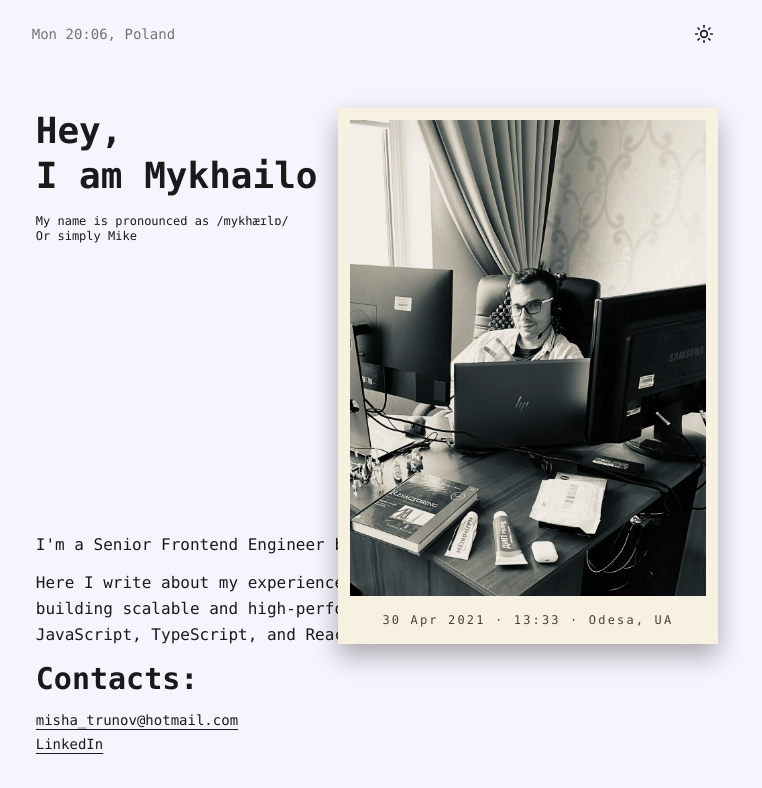
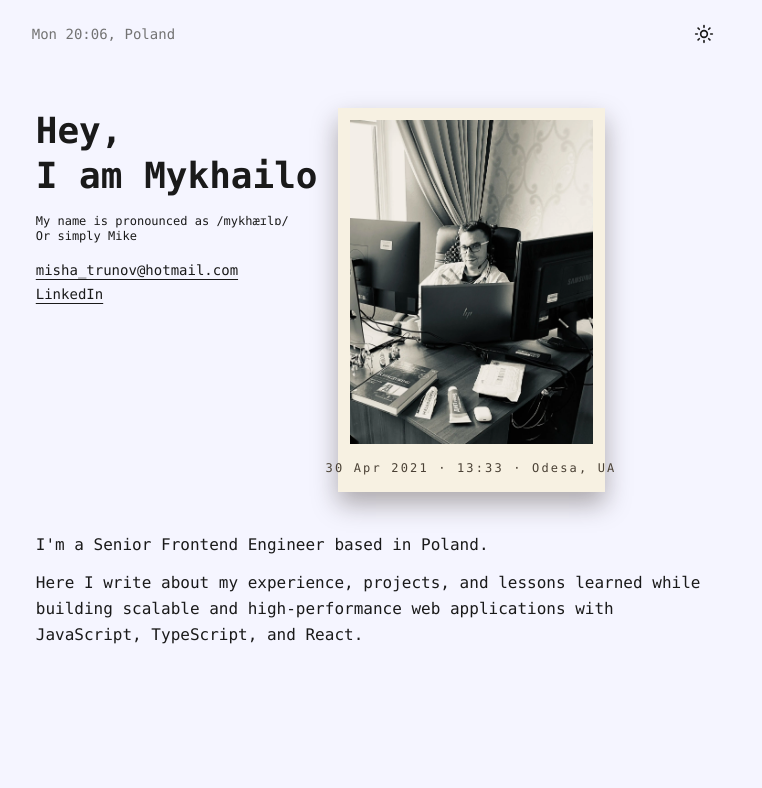
Before and after one commit to LazyMisha/mike-landing, a Next.js app: page / in a window 1280 px wide. Shown: the top 788 px of the page, without its empty margins (263-1025 px from the left). Built offline with nearby package versions, Linux system fonts and the light colour scheme.

Commit message:
refactor: replace Contact component with InfoSection and add LinksSection

```diff
--- a/src/app/page.tsx
+++ b/src/app/page.tsx
@@ -1,6 +1,6 @@
 import { Header } from "@/components/Header";
 import { Hero } from "@/components/Hero";
-import { Contact } from "@/components/Contact";
+import { InfoSection } from "@/components/InfoSection";
 import { PageWrapper } from "@/components/PageWrapper";
 
 export default function Home() {
@@ -8,7 +8,7 @@ export default function Home() {
     <PageWrapper as="main">
       <Header />
       <Hero />
-      <Contact />
+      <InfoSection />
     </PageWrapper>
   );
 }
--- a/src/components/Contact.tsx
+++ /dev/null
@@ -1,40 +0,0 @@
-import { Heading } from "./Heading";
-import { Body } from "./Body";
-import { landingData } from "@/lib/data";
-
-export function Contact() {
-  const { email } = landingData.personal;
-  const { linkedin } = landingData.socials;
-
-  return (
-    <section className="flex flex-col gap-3 px-5 pb-10">
-      <Body>I&apos;m a Senior Frontend Engineer based in Poland.</Body>
-      <Body>
-        Here I write about my experience, projects, and lessons learned while
-        building scalable and high-performance web applications with JavaScript,
-        TypeScript, and React.
-      </Body>
-      <Heading as="h2">Contacts:</Heading>
-      <div className="flex flex-col gap-1">
-        {email && (
-          <a
-            href={`mailto:${email}`}
-            className="text-xs sm:text-sm underline underline-offset-4 hover:text-foreground transition-colors"
-          >
-            {email}
-          </a>
-        )}
-        {linkedin && (
-          <a
-            href={linkedin}
-            target="_blank"
-            rel="noopener noreferrer"
-            className="text-xs sm:text-sm underline underline-offset-4 hover:text-foreground transition-colors"
-          >
-            LinkedIn
-          </a>
-        )}
-      </div>
-    </section>
-  );
-}
--- a/src/components/Hero.tsx
+++ b/src/components/Hero.tsx
@@ -1,17 +1,22 @@
+import Image from "next/image";
 import { PolaroidFrame } from "./PolaroidFrame";
 import { Heading } from "./Heading";
 import { Small } from "./Small";
+import { LinksSection } from './LinksSection';
 import { landingData } from "@/lib/data";
-import Image from "next/image";
 
 export function Hero() {
-  const { pronunciationLine1, pronunciationLine2, photoMeta, photo } =
-    landingData.hero;
+  const {
+    pronunciationLine1,
+    pronunciationLine2,
+    photoMeta,
+    photo
+  } = landingData.hero;
   const { name } = landingData.personal;
 
   return (
-    <section className="flex flex-col items-stretch px-5 pt-4 pb-10 md:flex-row md:items-start md:gap-5 md:h-[58vh] md:pt-10 md:pb-16">
-      <div className="flex flex-col gap-3 md:gap-4 md:shrink-0">
+    <section className="flex flex-col items-stretch px-5 pt-4 pb-4 md:flex-row md:items-start md:gap-5 md:h-[58vh] md:pt-10 md:pb-10">
+      <div className="flex flex-col pb-4 gap-4 md:gap-4 md:shrink-0">
         <Heading>
           Hey,
           <br className="hidden md:block" />
@@ -22,8 +27,9 @@ export function Hero() {
           <br />
           {pronunciationLine2}
         </Small>
+        <LinksSection />
       </div>
-      <div className="mt-3 flex flex-1 items-start justify-center md:mt-0 md:justify-start">
+      <div className="h-[42vh] flex md:flex-1 items-start justify-center md:h-full md:mt-0 md:justify-start">
         <PolaroidFrame caption={photoMeta}>
           <Image
             src={photo.src}
@@ -31,6 +37,7 @@ export function Hero() {
             width={photo.width}
             height={photo.height}
             className="h-full w-auto object-cover"
+            loading="eager"
           />
         </PolaroidFrame>
       </div>
--- /dev/null
+++ b/src/components/InfoSection.tsx
@@ -0,0 +1,14 @@
+import { Body } from "./Body";
+
+export function InfoSection() {
+  return (
+    <section className="flex flex-col gap-3 px-5 pb-10">
+      <Body>I&apos;m a Senior Frontend Engineer based in Poland.</Body>
+      <Body>
+        Here I write about my experience, projects, and lessons learned while
+        building scalable and high-performance web applications with JavaScript,
+        TypeScript, and React.
+      </Body>
+    </section>
+  );
+}
--- /dev/null
+++ b/src/components/LinksSection.tsx
@@ -0,0 +1,29 @@
+import { landingData } from "@/lib/data";
+
+export function LinksSection() {
+    const { email } = landingData.personal;
+    const { linkedin } = landingData.socials;
+
+    return (
+        <div className="flex flex-col gap-1">
+            {email && (
+            <a
+                href={`mailto:${email}`}
+                className="text-xs sm:text-sm underline underline-offset-4 hover:text-foreground transition-colors"
+            >
+                {email}
+            </a>
+            )}
+            {linkedin && (
+            <a
+                href={linkedin}
+                target="_blank"
+                rel="noopener noreferrer"
+                className="text-xs sm:text-sm underline underline-offset-4 hover:text-foreground transition-colors"
+            >
+                LinkedIn
+            </a>
+            )}
+        </div>
+    )
+}
```
